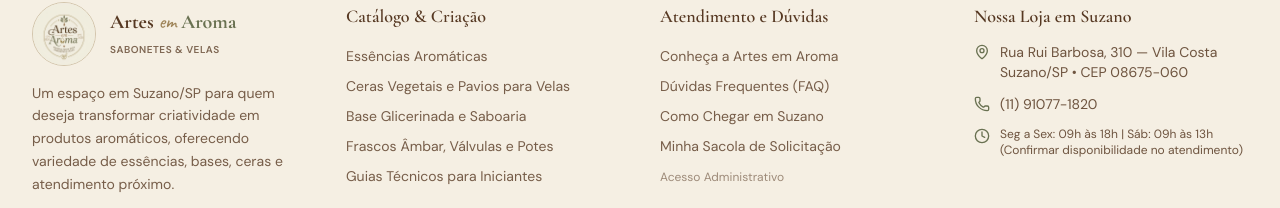
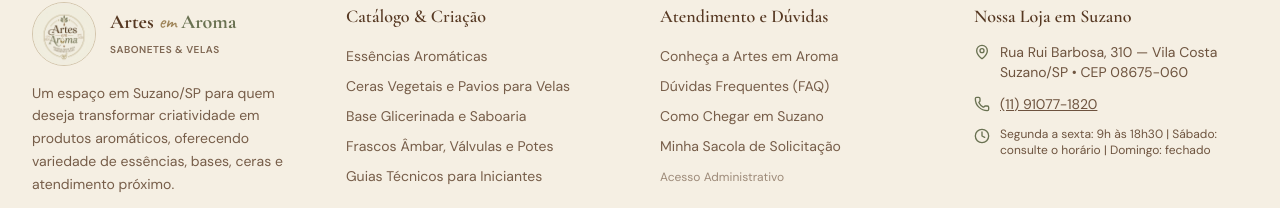
Before and after one commit to msjtec12/artes-em-aroma, a Next.js app: page /guias in a window 1280 px wide. Shown: the part 1769-1977 px from the top of the page. Built offline with nearby package versions, Linux system fonts and the light colour scheme; no server answers.

Commit message:
fix(footer): eliminate conflicting Saturday hours and enable click-to-call

```diff
--- a/src/components/layout/Footer.tsx
+++ b/src/components/layout/Footer.tsx
@@ -124,12 +124,12 @@ export function Footer() {
             </p>
             <p className="flex items-center gap-2.5">
               <Phone className="h-4 w-4 shrink-0 text-oliva" />
-              <span>(11) 91077-1820</span>
+              <a href="tel:+5511910771820" className="underline hover:text-oliva">(11) 91077-1820</a>
             </p>
             <p className="flex items-start gap-2.5">
               <Clock className="mt-0.5 h-4 w-4 shrink-0 text-oliva" />
               <span className="text-xs">
-                Seg a Sex: 09h às 18h | Sáb: 09h às 13h (Confirmar disponibilidade no atendimento)
+                Segunda a sexta: 9h às 18h30 | Sábado: consulte o horário | Domingo: fechado
               </span>
             </p>
           </div>
```
